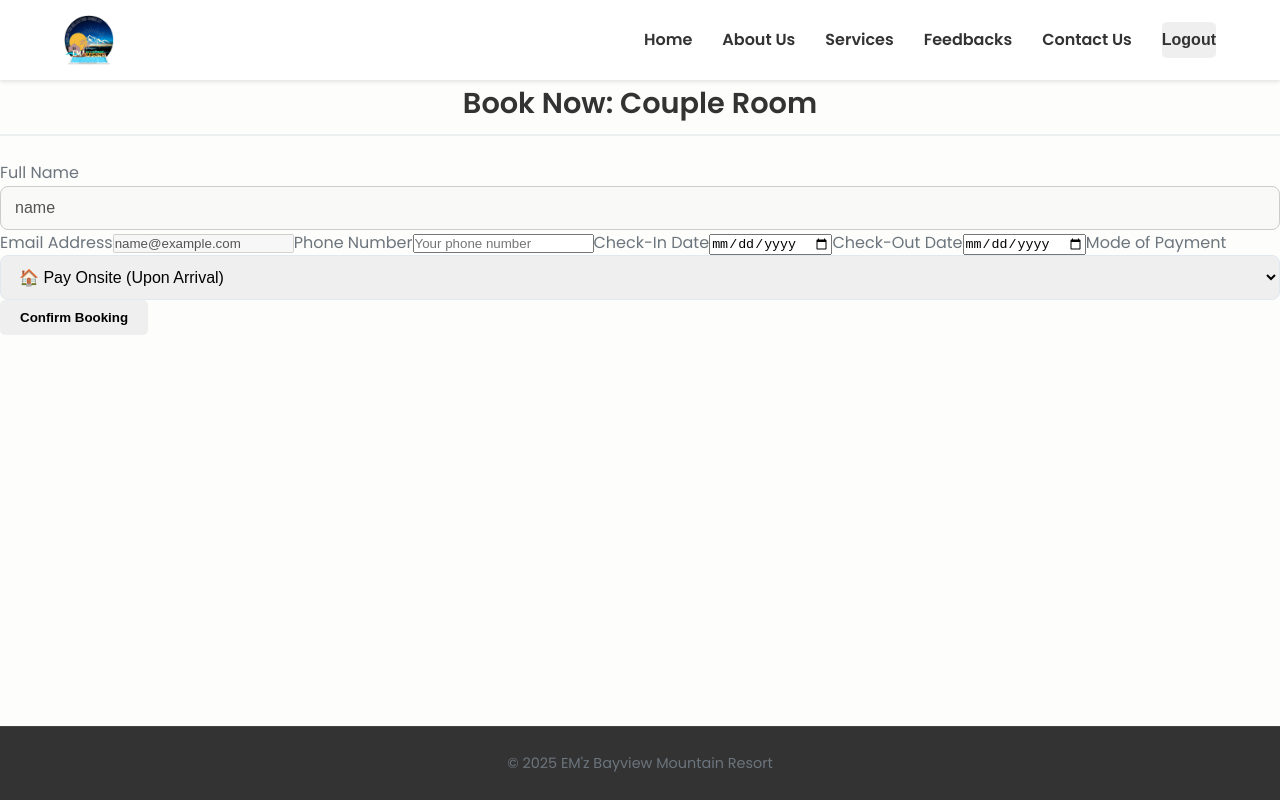
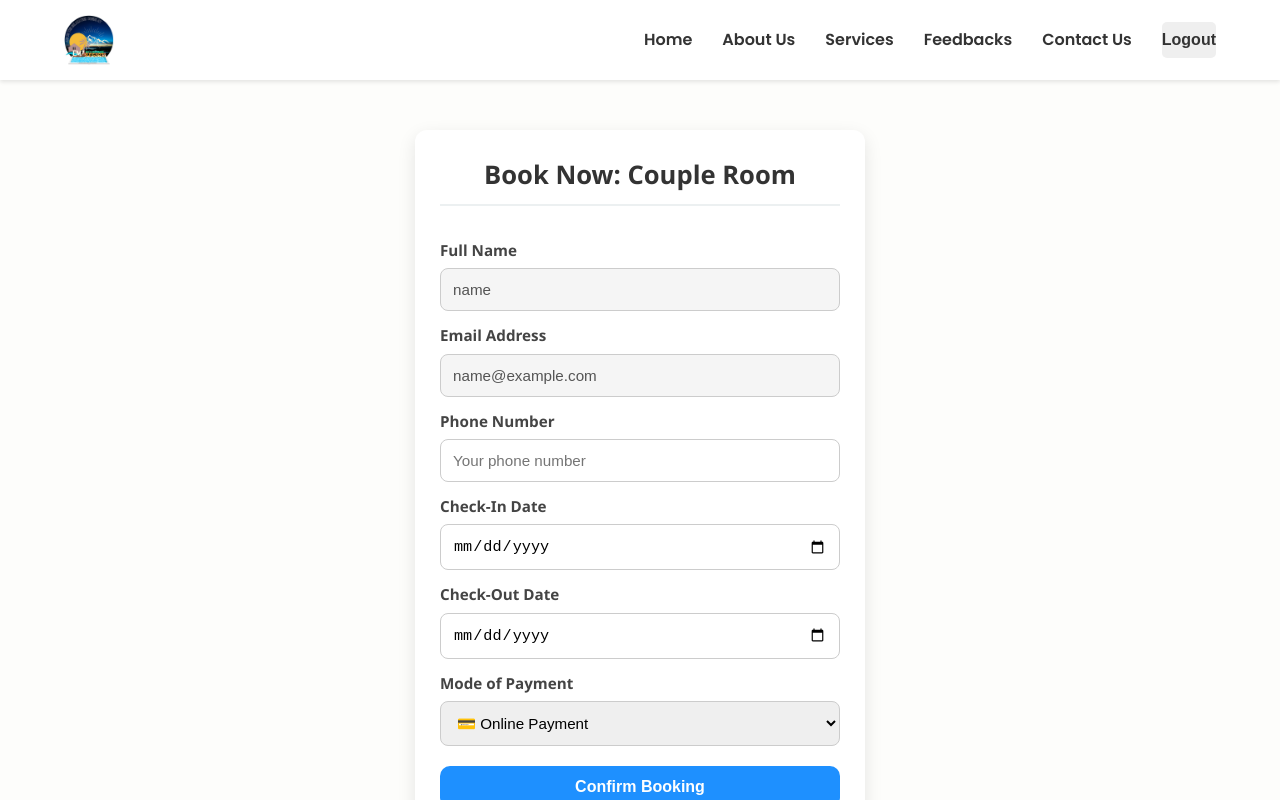
Before and after one commit to Kennyy02/Resort-Management-System, a React (Create React App) app in the folder frontend/: page /booknow in a window 1280 px wide. Built offline with nearby package versions, Linux system fonts and the light colour scheme; no server answers; sample sign-in values are in the browser's storage.

Commit message:
Update booknow.js

```diff
--- a/frontend/src/users/booknow.js
+++ b/frontend/src/users/booknow.js
@@ -1,6 +1,6 @@
 import React, { useState, useEffect } from "react";
 import { useLocation, useNavigate } from "react-router-dom";
-// Removed: import './styles/booknow.css'; to resolve the compilation error.
+import './styles/booknow.css'; // RESTORING ORIGINAL CSS IMPORT
 
 // Define API URL using environment variable (for production) or localhost (for development)
 const BOOKING_API_URL = process.env.NODE_ENV === 'production'
@@ -20,7 +20,7 @@ const BookNow = () => {
     phoneNumber: "",
     checkInDate: "",
     checkOutDate: "",
-    modeOfPayment: "onsite", // Updated default to 'onsite'
+    modeOfPayment: "online", // Reverting default payment mode to original
   });
 
   const [bookedDates, setBookedDates] = useState([]);
@@ -92,7 +92,7 @@ const BookNow = () => {
       return navigate("/login");
     }
 
-    // Basic Form Validation
+    // Basic Form Validation (retained from previous fixes)
     if (isDateBooked(formData.checkInDate)) {
       setMessage("❌ Check-in date is already booked.");
       setIsSubmitting(false);
@@ -115,52 +115,51 @@ const BookNow = () => {
       });
 
       const data = await res.json();
-      setMessage(res.ok ? `✅ ${data.message || 'Booking successful!'}` : `❌ ${data.error || 'Booking failed.'}`);
+      // Reverting message handling to original simplicity
+      setMessage(data.message || data.error);
 
-      if (res.ok) setTimeout(() => navigate("/"), 2000);
+      if (res.ok) setTimeout(() => navigate("/"), 1500); // Reverting delay
     } catch (err) {
       console.error(err);
-      setMessage("❌ Server error. Please check your network and try again.");
+      setMessage("Server error. Please try again."); // Reverting message
     } finally {
       setIsSubmitting(false);
     }
   };
 
   if (isLoading) {
-    return <div className="p-8 text-center text-gray-600">Loading user data...</div>
+    return <div>Loading user data...</div>
   }
 
   return (
-    <div className="booking-container p-4 sm:p-8 max-w-lg mx-auto bg-white shadow-xl rounded-xl my-8">
-      <h2 className="booking-title text-2xl font-bold text-center mb-6 text-indigo-700">Book Now: {serviceName}</h2>
+    <div className="booking-container">
+      <h2 className="booking-title">Book Now: {serviceName}</h2>
 
-      <form className="booking-form space-y-4" onSubmit={handleSubmit}>
-        {/* Name (Auto-filled & Disabled) */}
-        <label htmlFor="name" className="block text-sm font-medium text-gray-700">Full Name</label>
+      <form className="booking-form" onSubmit={handleSubmit}>
+        {/* Name (Auto-filled & Disabled) - PLACEHOLDER REMOVED */}
+        <label htmlFor="name">Full Name</label>
         <input
           type="text"
           id="name"
           name="name"
           value={formData.name}
           disabled
-          className="w-full p-3 border border-gray-300 rounded-lg bg-gray-100 cursor-not-allowed"
-          placeholder="Registered name (Read Only)"
+          // Placeholder removed so the user's name shows up automatically
         />
 
-        {/* Email (Auto-filled & Disabled) */}
-        <label htmlFor="email" className="block text-sm font-medium text-gray-700">Email Address</label>
+        {/* Email (Auto-filled & Disabled) - PLACEHOLDER REMOVED */}
+        <label htmlFor="email">Email Address</label>
         <input
           type="email"
           id="email"
           name="email"
           value={formData.email}
           disabled
-          className="w-full p-3 border border-gray-300 rounded-lg bg-gray-100 cursor-not-allowed"
-          placeholder="Registered email (Read Only)"
+          // Placeholder removed so the user's email shows up automatically
         />
 
         {/* Phone number */}
-        <label htmlFor="phoneNumber" className="block text-sm font-medium text-gray-700">Phone Number</label>
+        <label htmlFor="phoneNumber">Phone Number</label>
         <input
           type="tel"
           id="phoneNumber"
@@ -168,12 +167,11 @@ const BookNow = () => {
           value={formData.phoneNumber}
           onChange={handleChange}
           required
-          className="w-full p-3 border border-gray-300 rounded-lg focus:ring-indigo-500 focus:border-indigo-500"
           placeholder="Your phone number"
         />
 
         {/* Check-in date */}
-        <label htmlFor="checkInDate" className="block text-sm font-medium text-gray-700">Check-In Date</label>
+        <label htmlFor="checkInDate">Check-In Date</label>
         <input
           type="date"
           id="checkInDate"
@@ -181,15 +179,14 @@ const BookNow = () => {
           value={formData.checkInDate}
           onChange={handleChange}
           required
-          className="w-full p-3 border border-gray-300 rounded-lg focus:ring-indigo-500 focus:border-indigo-500"
           min={new Date().toISOString().split("T")[0]}
         />
         {isDateBooked(formData.checkInDate) && (
-          <p className="error-text text-red-500 text-sm mt-1">❌ This date is already booked.</p>
+          <p className="error-text">❌ This date is already booked.</p>
         )}
 
         {/* Check-out date */}
-        <label htmlFor="checkOutDate" className="block text-sm font-medium text-gray-700">Check-Out Date</label>
+        <label htmlFor="checkOutDate">Check-Out Date</label>
         <input
           type="date"
           id="checkOutDate"
@@ -197,28 +194,26 @@ const BookNow = () => {
           value={formData.checkOutDate}
           onChange={handleChange}
           required
-          className="w-full p-3 border border-gray-300 rounded-lg focus:ring-indigo-500 focus:border-indigo-500"
           min={formData.checkInDate || new Date().toISOString().split("T")[0]}
         />
 
         {/* Mode of payment */}
-        <label className="block text-sm font-medium text-gray-700">Mode of Payment</label>
+        <label>Mode of Payment</label>
         <select
           name="modeOfPayment"
           value={formData.modeOfPayment}
           onChange={handleChange}
-          className="w-full p-3 border border-gray-300 rounded-lg focus:ring-indigo-500 focus:border-indigo-500"
         >
-          <option value="online">💳 Online Payment (Pre-paid)</option>
-          <option value="onsite">🏠 Pay Onsite (Upon Arrival)</option>
+          <option value="online">💳 Online Payment</option>
+          <option value="onsite">🏠 Pay Onsite</option>
         </select>
 
         {/* Submit button */}
-        <button type="submit" className="w-full mt-6 py-3 bg-indigo-600 text-white font-semibold rounded-lg shadow-md hover:bg-indigo-700 transition duration-300 disabled:bg-indigo-300" disabled={isSubmitting}>
+        <button type="submit" className="btn-primary" disabled={isSubmitting}>
           {isSubmitting ? 'Processing...' : 'Confirm Booking'}
         </button>
 
-        {message && <p className={`booking-message mt-4 p-3 rounded-lg text-center ${message.startsWith('✅') ? 'bg-green-100 text-green-700' : 'bg-red-100 text-red-700'}`}>{message}</p>}
+        {message && <p className="booking-message">{message}</p>}
       </form>
     </div>
   );
```
